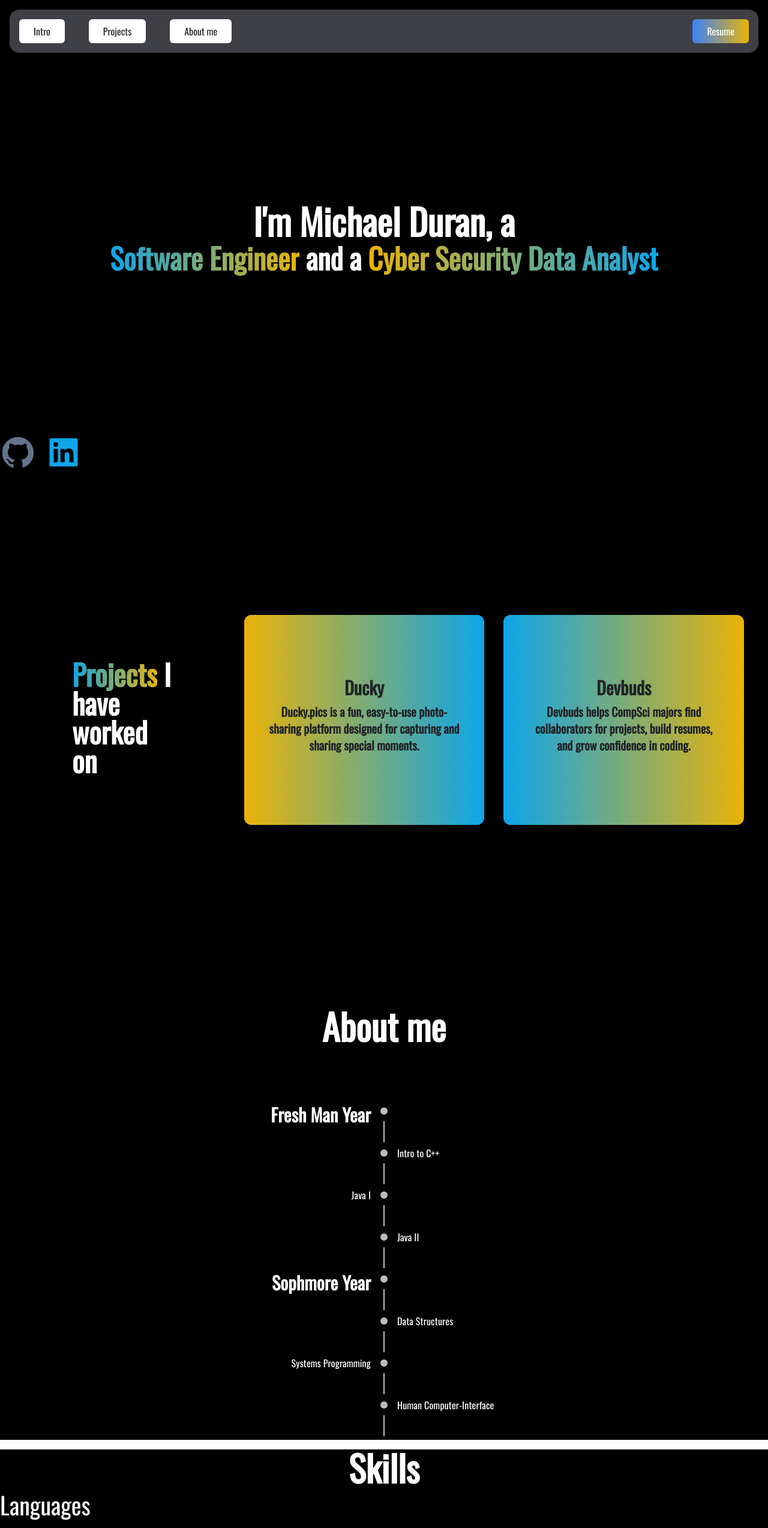
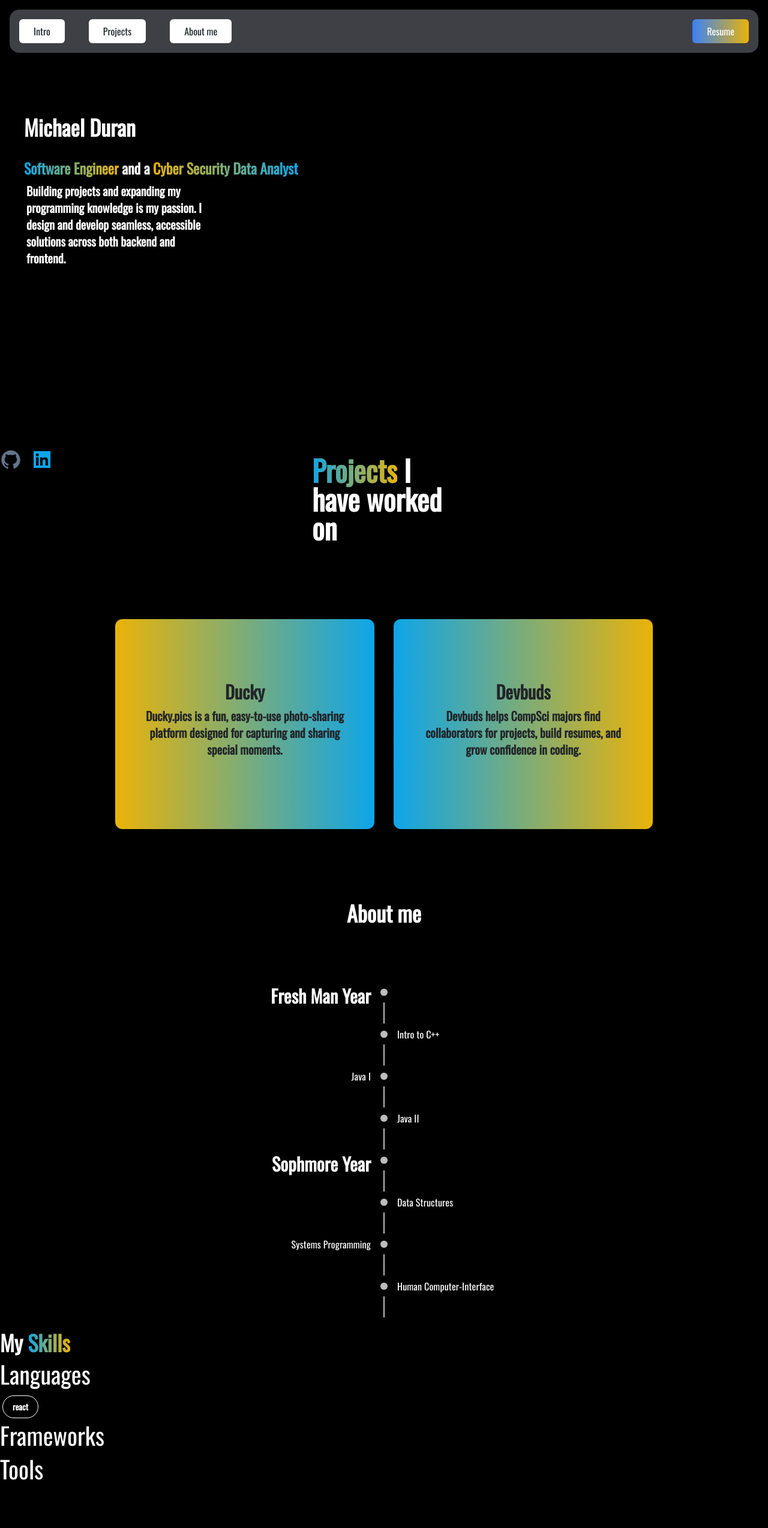
Before and after one commit to duranmichael681/Portfolio, a Next.js app: page / in a window 1280 px wide. Shown: the top 2547 px of the page at 60% size. Built offline with nearby package versions, Linux system fonts and the light colour scheme.

Commit message:
changed a few things around

```diff
--- a/app/page.js
+++ b/app/page.js
@@ -1,107 +1,143 @@
-'use client'
-import Image from 'next/image'
-import Head from 'next/head'
-import { BsFillMoonStarsFill } from 'react-icons/bs'
-import { AiFillTwitterCircle, AiFillLinkedin, AiFillGithub } from 'react-icons/ai'
-import myImage from '../Renderofme.webp'
-import userName from '../public/UserName.jpg'
-import { useState } from 'react'
-import './globals.css'
-import 'bootstrap/dist/css/bootstrap.min.css'
-import reactImage from '../public/images.png'
-import ProjectCard from '@/components/projectCards'
-import OppositeContentTimeline from '@/components/ui/timeline'
+"use client";
+import Image from "next/image";
+import Head from "next/head";
+import { BsFillMoonStarsFill } from "react-icons/bs";
+import {
+  AiFillTwitterCircle,
+  AiFillLinkedin,
+  AiFillGithub,
+} from "react-icons/ai";
+import myImage from "../Renderofme.webp";
+import userName from "../public/UserName.jpg";
+import { useState } from "react";
+import "./globals.css";
+import "bootstrap/dist/css/bootstrap.min.css";
+import reactImage from "../public/images.png";
+import ProjectCard from "@/components/projectCards";
+import OppositeContentTimeline from "@/components/ui/timeline";
 
-import { motion } from 'framer-motion'
-import Navbar from '@/components/navbar'
+import { motion } from "framer-motion";
+import Navbar from "@/components/navbar";
+import Bubble from "@/components/bubble";
 
 export default function Home() {
-  const [darkMode, setDarkMode] = useState(false)
+  const [darkMode, setDarkMode] = useState(false);
 
   return (
     <div>
       <Head>
         <title>Michael Duran Portfolio</title>
-        <meta name='description' content='Software Engineer & Cyber Security Data Analyst' />
-        <meta property='og:title' content='Michael Duran Portfolio' />
-        <meta property='og:description' content='Software Engineer & Cyber Security Data Analyst' />
-        <meta property='og:type' content='website' />
-        <meta property='og:url' content='https://yourwebsite.com' />
+        <meta
+          name="description"
+          content="Software Engineer & Cyber Security Data Analyst"
+        />
+        <meta property="og:title" content="Michael Duran Portfolio" />
+        <meta
+          property="og:description"
+          content="Software Engineer & Cyber Security Data Analyst"
+        />
+        <meta property="og:type" content="website" />
+        <meta property="og:url" content="https://yourwebsite.com" />
       </Head>
 
-      <main className='bg-white dark:bg-black '>
+      <main className="bg-white dark:bg-black ">
         {/* Navbar */}
         <Navbar />
 
         {/* Centered Content */}
-        <section id='intro' className='h-screen flex items-center justify-center text-center bg-black'>
-          <div className='text-white'>
-            <motion.h1 className='text-6xl font-bold' initial={{ opacity: 0, y: -20 }} animate={{ opacity: 1, y: 0 }} transition={{ duration: 0.5 }}>
-              I'm Michael Duran, a{' '}
+        <section
+          id="intro"
+          className="h-[80vh] flex items-center  p-10 bg-black"
+        >
+          <div className="text-white w-1/2">
+            <motion.h1
+              className="text-4xl font-bold"
+              initial={{ opacity: 0, y: -20 }}
+              animate={{ opacity: 1, y: 0 }}
+              transition={{ duration: 0.5 }}
+            >
+              Michael Duran{" "}
             </motion.h1>
-            <motion.h1 className='font-bold text-5xl'>
+            <motion.h1 className="font-bold text-2xl pt-4">
               <motion.span
                 initial={{ opacity: 0, y: -20 }}
                 animate={{ opacity: 1, y: 0 }}
                 transition={{ delay: 0.5 }}
-                className='bg-gradient-to-r from-sky-500 to-yellow-500 text-transparent bg-clip-text'
+                className="bg-gradient-to-r from-sky-500 to-yellow-500 text-transparent bg-clip-text"
               >
                 Software Engineer
-              </motion.span>{' '}
-              and a{' '}
+              </motion.span>{" "}
+              and a{" "}
               <motion.span
                 initial={{ opacity: 0, y: -20 }}
                 animate={{ opacity: 1, y: 0 }}
                 transition={{ delay: 1 }}
-                className='bg-gradient-to-r from-yellow-500 to-sky-500 text-transparent bg-clip-text'
+                className="bg-gradient-to-r from-yellow-500 to-sky-500 text-transparent bg-clip-text"
               >
                 Cyber Security Data Analyst
               </motion.span>
             </motion.h1>
+            <p className="text-white text-xl font-semibold m-1 max-w-[300px] break-words">
+              Building projects and expanding my programming knowledge is my
+              passion. I design and develop seamless, accessible solutions
+              across both backend and frontend.
+            </p>
+          </div>
+          <div className=" w-1/8 flex justify-center">
+            <p></p>
           </div>
         </section>
-        <section id='projects' className=' h-screen bg-black'>
-          <div className='h-screen flex items-center justify-start px-10 gap-10'>
+        <section id="projects" className="bg-black py-10">
+          <div className="flex flex-col items-center px-10 gap-10">
             {/* Left Side: Title */}
-            <h1 className='text-white text-5xl font-bold p-20 w-1/3'>
-              {' '}
-              <a className=' bg-gradient-to-r from-yellow-500 to-sky-500 text-transparent bg-clip-text'>
-                <span className='bg-gradient-to-r from-sky-500 to-yellow-500 text-transparent bg-clip-text'>Projects</span>
-              </a>{' '}
+            <h1 className="text-white text-5xl font-bold p-20 w-1/3">
+              {" "}
+              <a className=" bg-gradient-to-r from-yellow-500 to-sky-500 text-transparent bg-clip-text">
+                <span className="bg-gradient-to-r from-sky-500 to-yellow-500 text-transparent bg-clip-text">
+                  Projects
+                </span>
+              </a>{" "}
               I have worked on
             </h1>
 
             {/* Right Side: Project Cards */}
-            <div className='grid grid-cols-1 sm:grid-cols-1 md:grid-cols-2 gap-8 w-full max-w-4xl mx-auto'>
+            <div className="grid grid-cols-1 sm:grid-cols-1 md:grid-cols-2 gap-8 w-full max-w-4xl mx-auto">
               {/* Ducky */}
               <ProjectCard
-                title='Ducky'
-                description='Ducky.pics is a fun, easy-to-use photo-sharing platform designed for capturing and sharing special moments.'
-                link='https://www.ducky.pics'
-                bgClass='bg-gradient-to-l from-sky-500 to-yellow-500'
+                title="Ducky"
+                description="Ducky.pics is a fun, easy-to-use photo-sharing platform designed for capturing and sharing special moments."
+                link="https://www.ducky.pics"
+                bgClass="bg-gradient-to-l from-sky-500 to-yellow-500"
                 animationDelay={0.2}
               />
 
               <ProjectCard
-                title='Devbuds'
-                description='Devbuds helps CompSci majors find collaborators for projects, build resumes, and grow confidence in coding.'
-                link='https://www.Devbuds.org'
-                bgClass='bg-gradient-to-r from-sky-500 to-yellow-500'
+                title="Devbuds"
+                description="Devbuds helps CompSci majors find collaborators for projects, build resumes, and grow confidence in coding."
+                link="https://www.Devbuds.org"
+                bgClass="bg-gradient-to-r from-sky-500 to-yellow-500"
                 animationDelay={0.4}
               />
             </div>
           </div>
         </section>
-        <section id='about me' className='bg-black h-screen'>
-          <div className='text-white'>
-            <h1 className='text-center p-20 text-6xl font-bold'>About me</h1>
+        <section id="about me" className="bg-black h-screen">
+          <div className="text-white">
+            <h1 className="text-center p-20 text-4xl font-bold">About me</h1>
             <OppositeContentTimeline />
 
-            <section className='h-screen bg-black'>
-              <h1 className='p-15 text-6xl text-center font-bold'>Skills</h1>
+            <section className="h-screen bg-black">
+              <h1 className="p-15 text-4xl font-bold">
+                {" "}
+                My{" "}
+                <span className="bg-gradient-to-r from-sky-500 to-yellow-500 text-transparent bg-clip-text">
+                  Skills
+                </span>
+              </h1>
               <div>
-                {' '}
+                {" "}
                 <h1>Languages</h1>
+                <Bubble text="react" />
               </div>
               <div>
                 <h1>Frameworks</h1>
@@ -110,17 +146,20 @@ export default function Home() {
                 <h1>Tools</h1>
               </div>
             </section>
-            <div className='fixed bottom-4 left-0 right-0 flex  space-x-4 ml-auto'>
-              <a target='_blank' href='https://github.com/duranmichael681'>
-                <AiFillGithub className='text-6xl text-slate-500' />{' '}
+            <div className="fixed bottom-4 left-0 right-0 flex  space-x-4 ml-auto">
+              <a target="_blank" href="https://github.com/duranmichael681">
+                <AiFillGithub className="text-4xl text-slate-500" />{" "}
               </a>
-              <a href='https://www.linkedin.com/in/michael-a-duran/' target='_blank'>
-                <AiFillLinkedin className='text-6xl text-sky-500 ' />
+              <a
+                href="https://www.linkedin.com/in/michael-a-duran/"
+                target="_blank"
+              >
+                <AiFillLinkedin className="text-4xl text-sky-500 " />
               </a>
             </div>
           </div>
         </section>
       </main>
     </div>
-  )
+  );
 }
--- /dev/null
+++ b/components/bubble.js
@@ -0,0 +1,10 @@
+import React from "react";
+import { motion } from "framer-motion";
+
+export default function Bubble({ text }) {
+  return (
+    <div className="inline-block px-3 py-2 rounded-full border border-white text-white text-sm font-semibold m-1 max-w-[150px] break-words">
+      {text}
+    </div>
+  );
+}
--- a/package.json
+++ b/package.json
@@ -12,7 +12,7 @@
     "@emotion/react": "^11.14.0",
     "@emotion/styled": "^11.14.0",
     "@mui/lab": "^6.0.0-beta.27",
-    "@mui/material": "^6.4.4",
+    "@mui/material": "^6.4.5",
     "@radix-ui/react-dialog": "^1.1.6",
     "bootstrap": "^5.3.3",
     "class-variance-authority": "^0.7.1",
```
Also changed, not shown: components/ui/timeline.js (+23 -22 lines), 1 other file (tests, documents, lock files or other folders).
